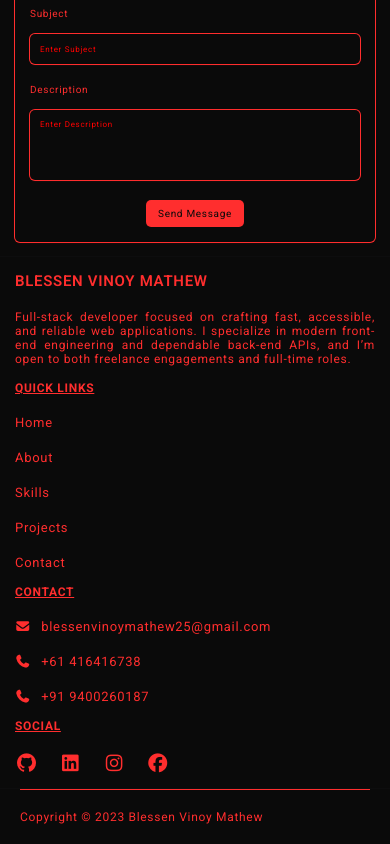
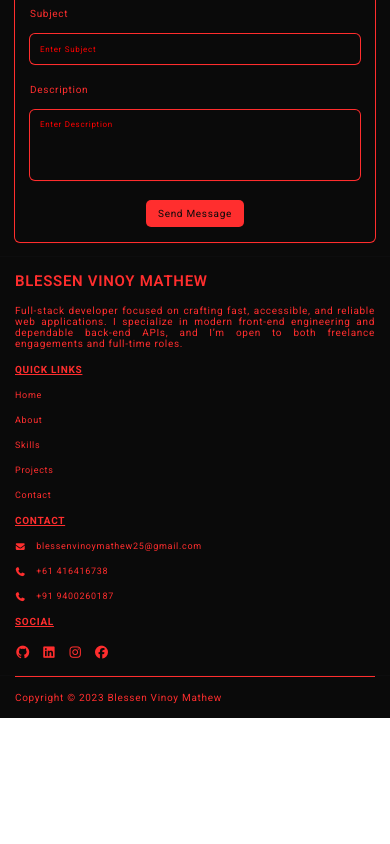
Before and after one commit to Blessen25/Portfolio_BVM, a React (Vite) app in the folder frontend/portfolio/: page / in a window 390 px wide. Shown: the part 3505-4349 px from the top of the page. After the commit the page ends 4223 px from the top, so only its background shows below. Built offline with nearby package versions, Linux system fonts and the light colour scheme.

Commit message:
Commited changes

```diff
--- a/frontend/portfolio/src/components/footer_comp/footer.css
+++ b/frontend/portfolio/src/components/footer_comp/footer.css
@@ -178,6 +178,16 @@
 
         font-size: 12px !important;
     }
+
+    .footerlinktextdark {
+
+        font-size: 11px !important;
+    }
+
+    .sociallinkfooter {
+
+        font-size: 16px ;
+    }
 }
 
 
@@ -191,10 +201,39 @@
     .footerdivdetails {
 
         width: 100%;
+        gap: 15px;
     }
 
     .footerdivlinks {
 
         width: 100%;
+        gap: 15px;
     }
+
+    .footertext {
+
+        font-size: 10px !important;
+    }
+
+    .footerlinktextdark {
+
+        font-size: 9px !important;
+    }
+
+    .socialdiv {
+
+        gap: 10px;
+    }
+
+    .sociallinkfooter {
+
+        font-size: 13px ;
+    }
+
+    .footerhrdiv {
+
+        gap: 15px;
+        padding: 0px 15px 15px 15px;
+    }
+
 }
```
